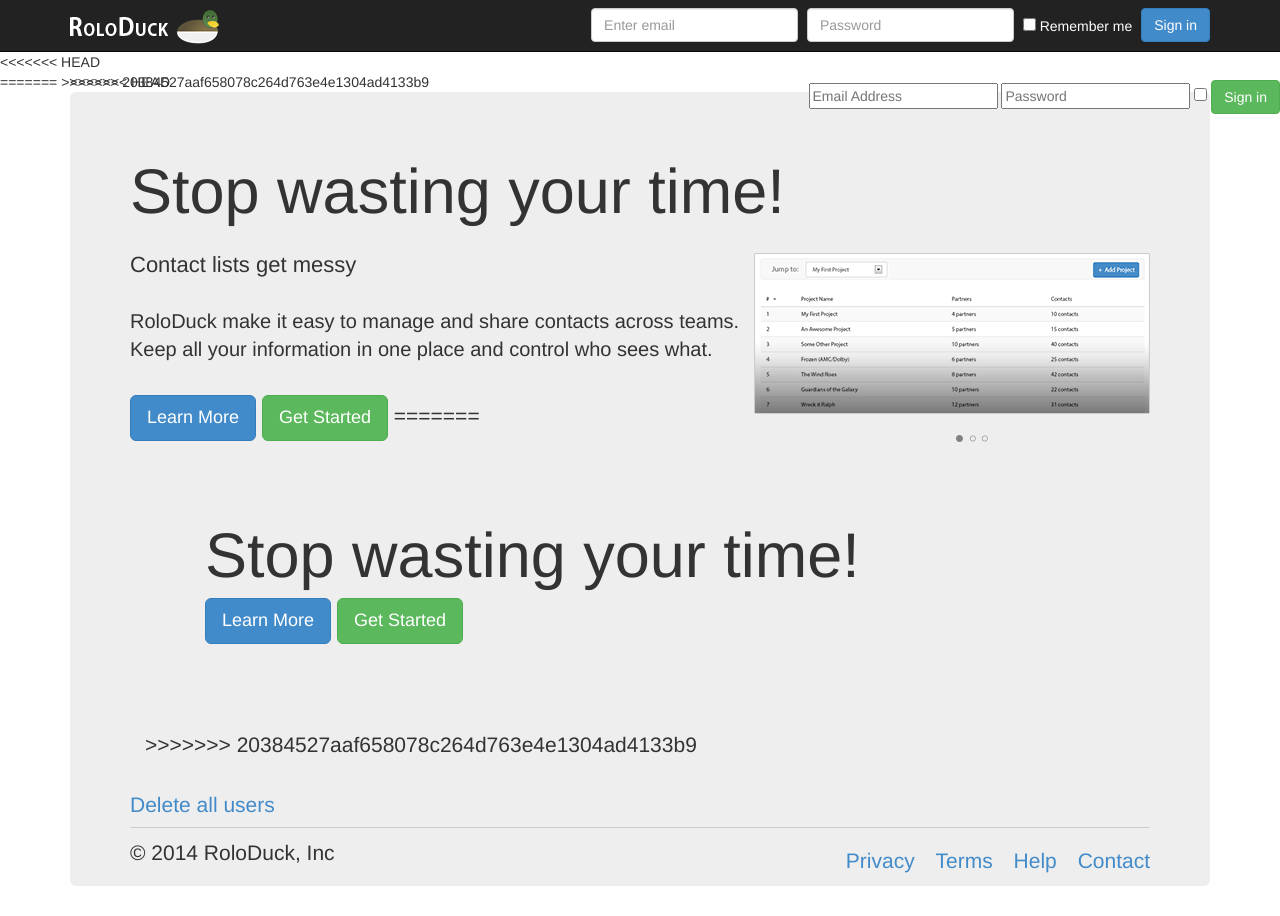
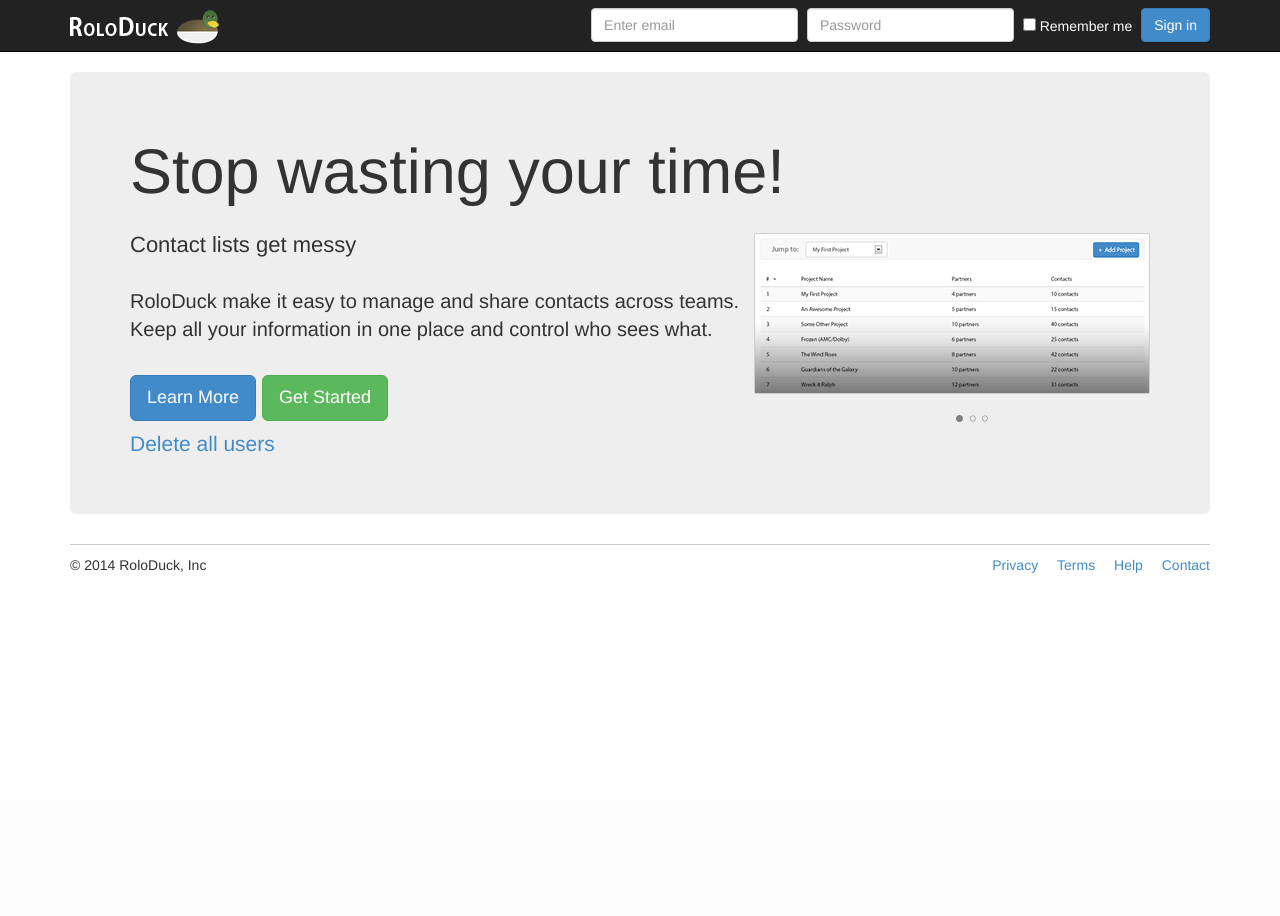
Before and after one commit to nxttmac/roloduck, a Python web app: template roloduck/templates/index.html in a window 1280 px wide. After the commit the page ends 573 px from the top, so only its background shows below. Run offline with Jinja, Linux system fonts and the light colour scheme; the template is opened without the code that fills it, so the values that code supplies are empty; style sheets or scripts are compiled from the project's sources.

Commit message:
Fix the homepage
Finally fixed the homepage?

```diff
--- a/roloduck/templates/common/navbar.html
+++ b/roloduck/templates/common/navbar.html
@@ -21,14 +21,5 @@
         <button type="submit" class="btn btn-primary signin-button">Sign in</button>
       </form>
     </div>
-<<<<<<< HEAD
   </div>
-=======
-    <form class="navbar-right" action="/" method="POST">
-        <input type="text" name="useremail" id="useremail" placeholder="Email Address">
-        <input type="text" name="userpassword" id="userpassword" placeholder="Password">
-        <input type="checkbox" value="Remember me">
-        <input type="submit" value="Sign in" class="btn btn-success navbar-btn">
-    </form>
->>>>>>> 20384527aaf658078c264d763e4e1304ad4133b9
 </nav>
--- a/roloduck/templates/index.html
+++ b/roloduck/templates/index.html
@@ -5,7 +5,6 @@
 <body>
 {% include 'common/navbar.html' %}
 <div class="container">
-<<<<<<< HEAD
   <div class="jumbotron">
     <h1 class="headline">Stop wasting your time!</h1>
     <div id="slider" class="pull-right">
@@ -24,20 +23,6 @@
     <div>
       <button type="button" class="btn btn-primary btn-lg">Learn More</button>
       <button type="button" class="btn btn-success btn-lg">Get Started</button>
-=======
-    <div class="panel-body">
-        <div class="jumbotron">
-            <h1>Stop wasting your time!</h1>
-            <div>
-                <button type="button" class="btn btn-primary btn-lg">Learn More</button>
-                <button type="button" class="btn btn-success btn-lg">Get Started</button>
-            </div>
-
-            {% for user in userlist %}
-                <p>{{user.firstname}} {{user.lastname}} has email {{user.useremail}}</p>
-            {% endfor %}
-        </div>
->>>>>>> 20384527aaf658078c264d763e4e1304ad4133b9
     </div>
     <a href="/deleteUsers">Delete all users</a>
 
```
